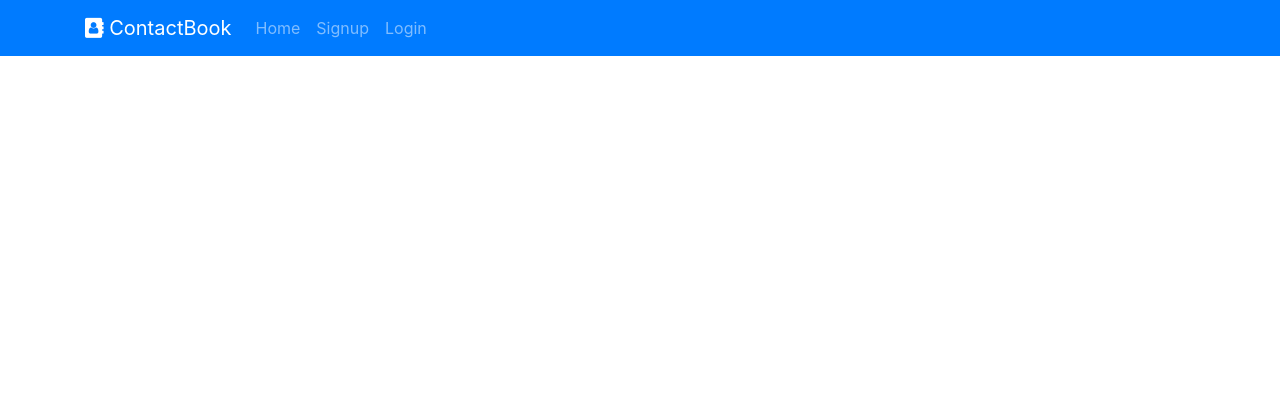
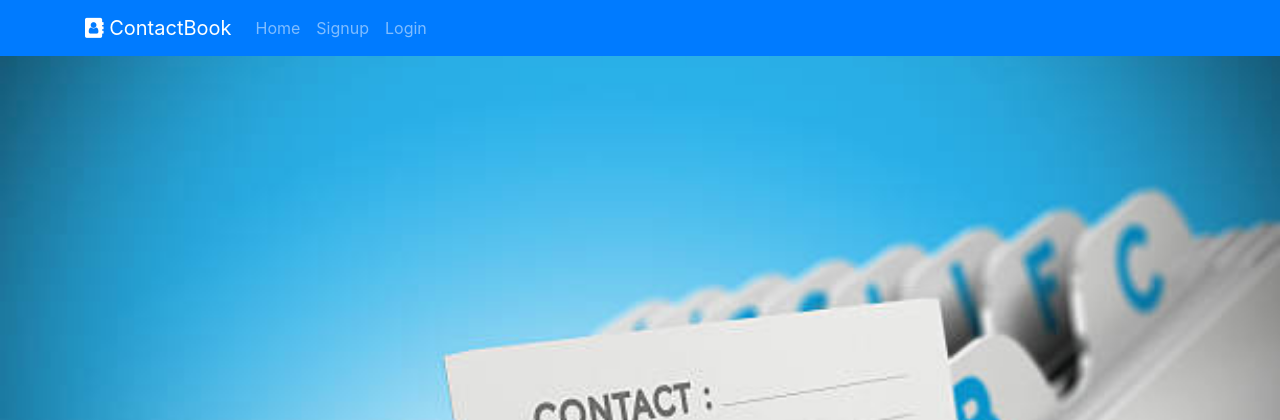
Before and after one commit to priya-nb695/contactsBook, a PHP site: page / in a window 1280 px wide. Shown: the top 420 px of the page. Run offline with PHP 8.4, Linux system fonts and the light colour scheme.

Commit message:
added background image when user not logined in

```diff
--- a/index.php
+++ b/index.php
@@ -76,8 +76,26 @@ if(!empty($userId)){
 </table>
 <?php
 getpagination($countRows,$currentPage);
+?>
+<?php
+}
+else{
+  echo '<div class="alert alert-danger text-center">No Contacts available</div>';
 }
 }
+else{
+  ?>
+
+  <Style>
+    body{
+      background-image:url("<?php echo SITEURL."public/images/contactbook.jpg"; ?>");
+      background-repeat:no-repeat;
+      background-size:cover;
+    }
+  </Style>
+  <?php
+}
+
 ?>
 
 </main>
```
Also changed, not shown: public/images/contactbook.jpg (added).
